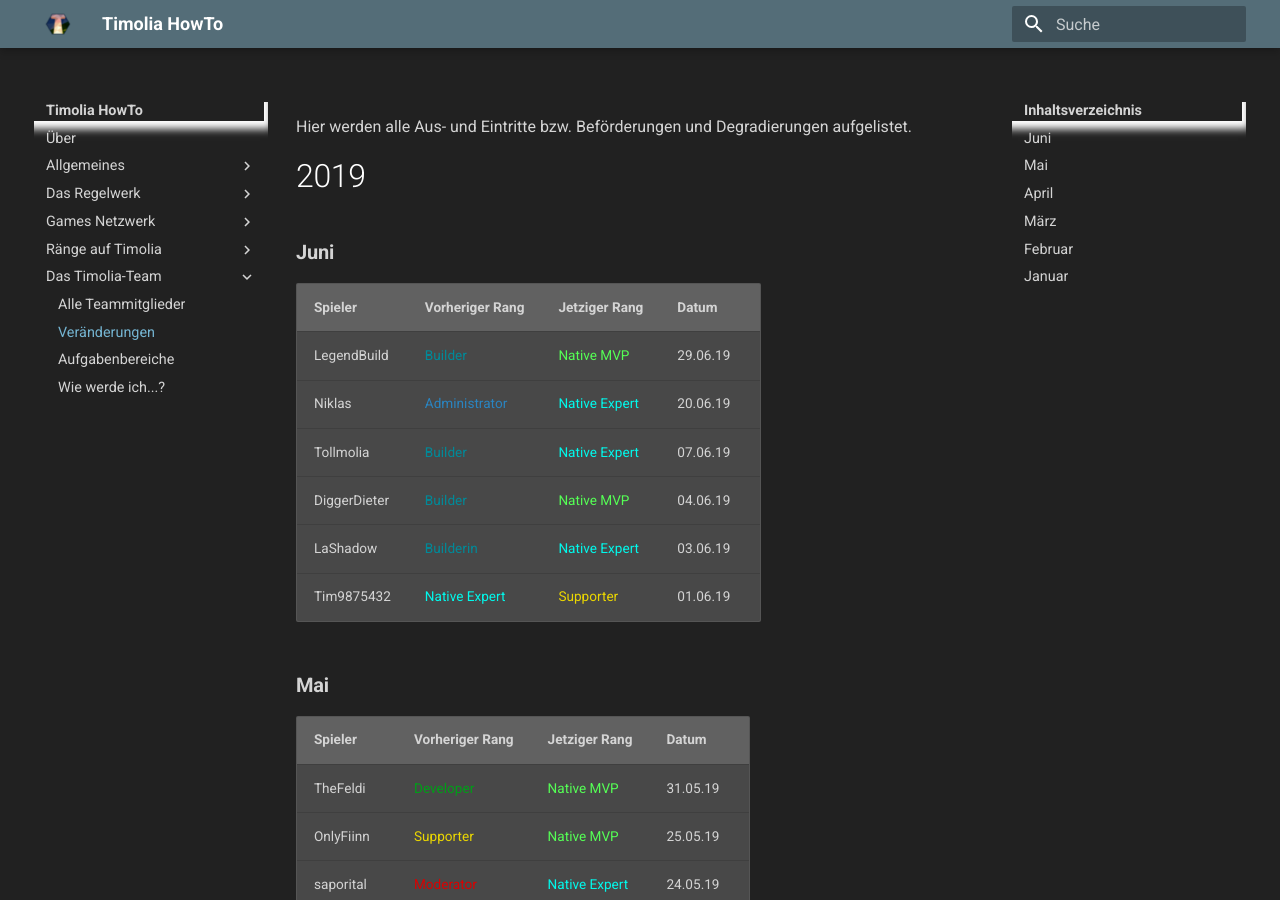
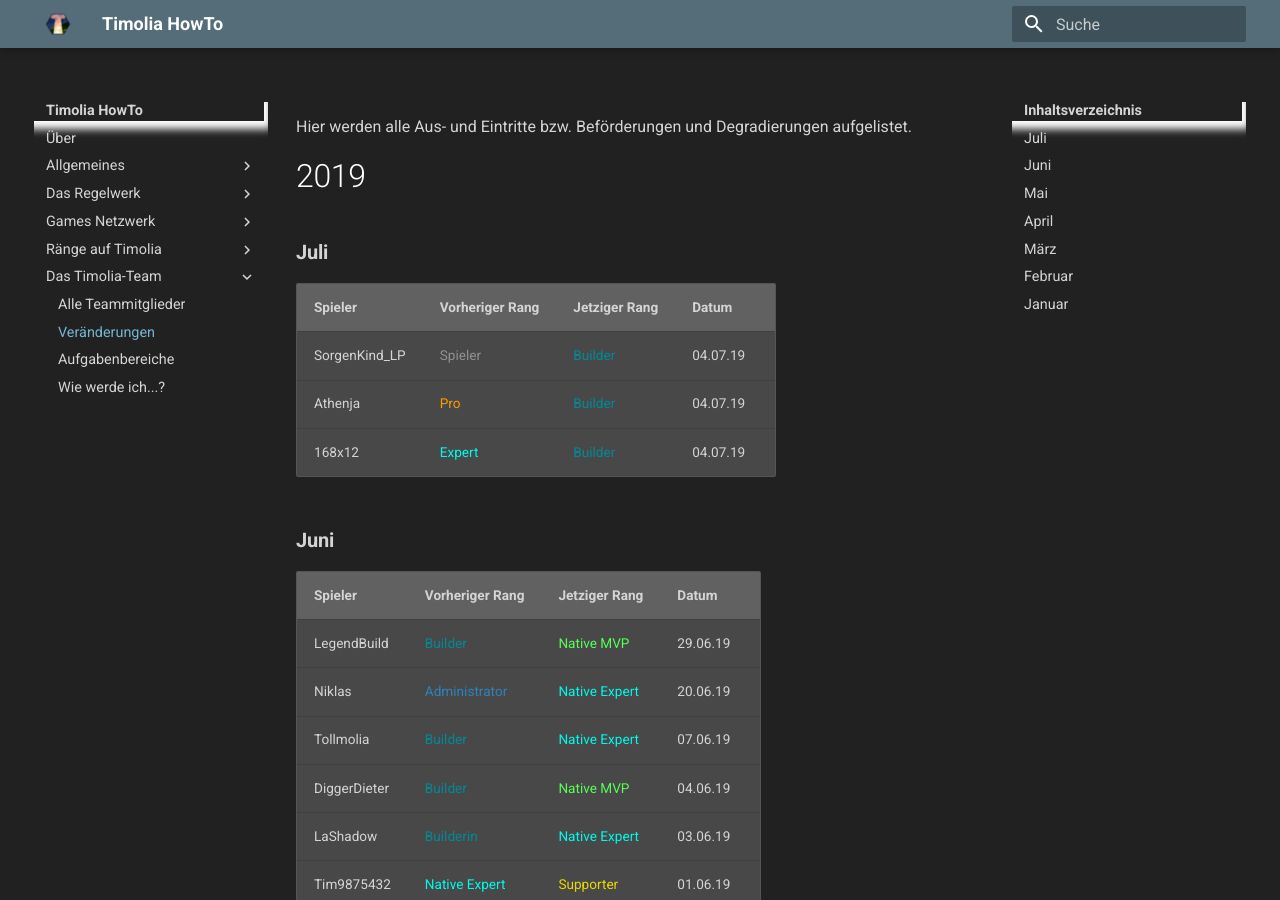
Before and after one commit to TimoliaDE/HowTo, an MkDocs documentation site: the page built from docs/team/changes.md, in a window 1280 px wide and 900 px high. Built offline with MkDocs 1.6.1 and Material for MkDocs 9.7.7, drawn with Linux system fonts in a browser that asks for light colours; old or Windows-style settings are respelled for this version of MkDocs.

Commit message:
Update changes.md

```diff
--- a/docs/team/changes.md
+++ b/docs/team/changes.md
@@ -1,6 +1,13 @@
 Hier werden alle Aus- und Eintritte bzw. Beförderungen und Degradierungen aufgelistet.
 
 # 2019
+
+###  <strong>Juli</strong>
+| Spieler | Vorheriger Rang | Jetziger Rang | Datum |
+| ------ | ------ | ------ | ------ |
+| SorgenKind_LP  | <span class='user'>Spieler</span> | <span class='builder'>Builder</span> | 04.07.19 |
+| Athenja | <span class='pro'>Pro</span> | <span class='builder'>Builder</span> | 04.07.19 |
+| 168x12 | <span class='expert'>Expert</span> | <span class='builder'>Builder</span> | 04.07.19 |
 
 ###  <strong>Juni</strong>
 | Spieler | Vorheriger Rang | Jetziger Rang | Datum |
```
